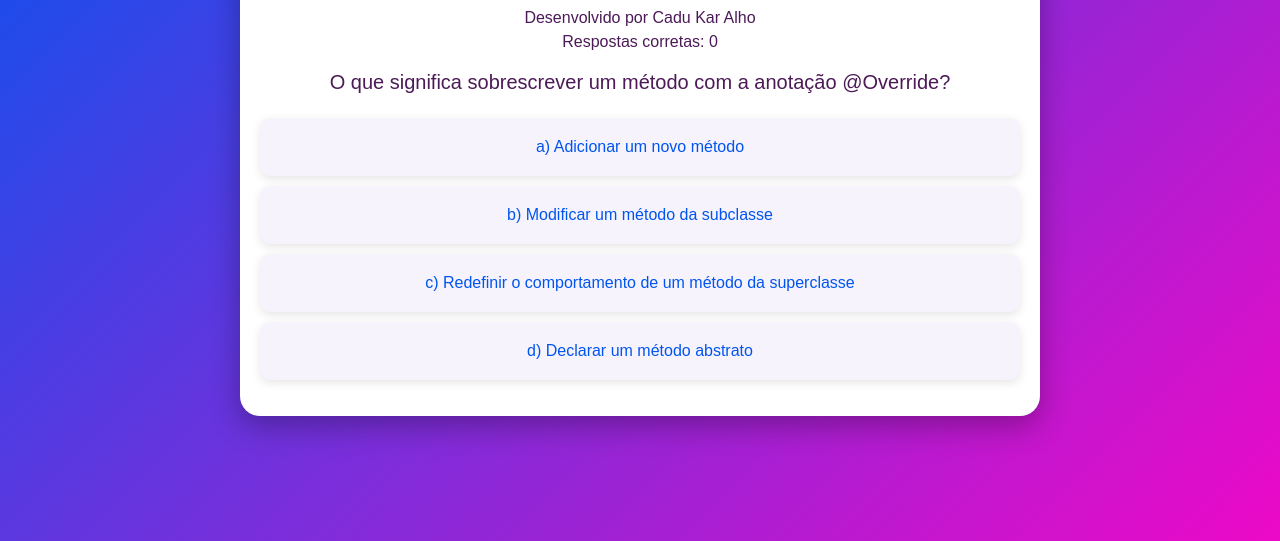
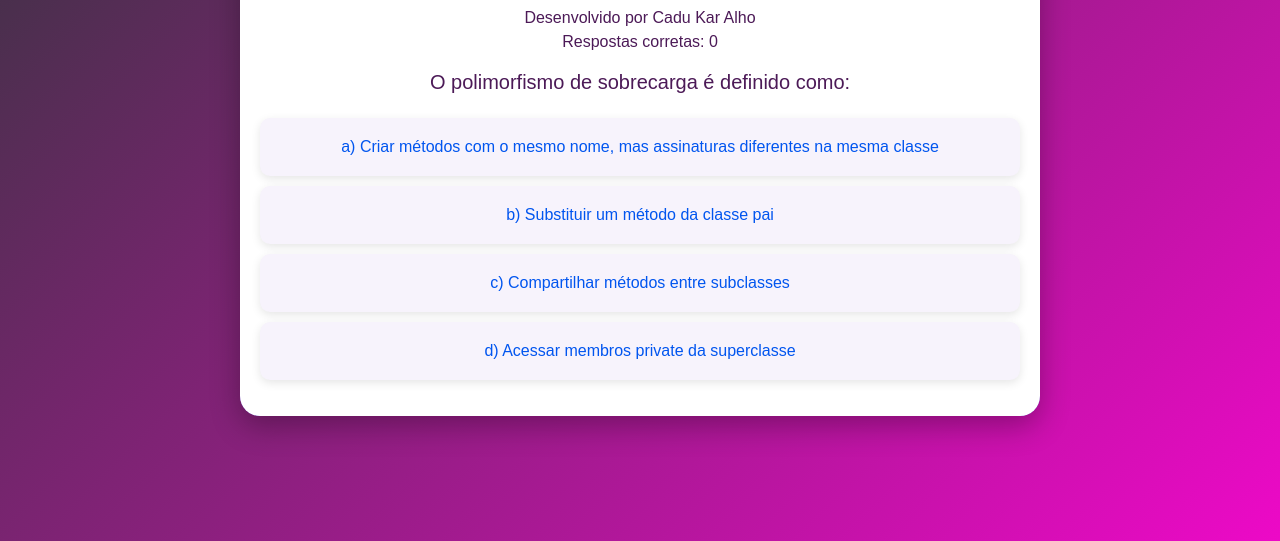
Before and after one commit to HyCadu/Jogo-Orientada-a-Objetos-2, a plain HTML site: page index.html in a window 1280 px wide. Shown: the part 259-800 px from the top of the page. Drawn offline with nearby package versions, Linux system fonts and the light colour scheme.

Commit message:
Update index.html

```diff
--- a/index.html
+++ b/index.html
@@ -8,7 +8,7 @@
     <style>
         body {
             font-family: 'Poppins', sans-serif;
-            background: linear-gradient(135deg, #0155ef, #ed09c7);
+            background: linear-gradient(135deg, #32353b, #ed09c7);
             color: #ffffff;
             min-height: 100vh;
             display: flex;
@@ -129,210 +129,171 @@
         let currentQuestionIndex = 0;
         let correctAnswers = 0;
 
+        //
         const questions = [
+    // Herança e Polimorfismo
     {
         question: "Qual palavra-chave é usada para indicar que uma classe herda de outra em Java?",
+        options: ["inherit", "extends", "super", "implements"],
+        answer: "b"
+    },
+    {
+        question: "Em Java, uma classe só pode herdar diretamente de:",
         options: [
-            "inherit",
-            "extends",
-            "super",
-            "implement"
+            "Quantas classes forem necessárias",
+            "Uma única classe",
+            "Duas classes, se usar interfaces",
+            "Nenhuma classe"
         ],
         answer: "b"
     },
     {
-        question: "Em Java, todas as classes herdam implicitamente de qual classe?",
+        question: "O que significa sobrescrita de métodos (override)?",
         options: [
-            "Object",
-            "Exception",
-            "Throwable",
-            "Super"
+            "Criar um método com o mesmo nome e assinatura de outro na mesma classe",
+            "Modificar um método da superclasse em uma subclasse",
+            "Criar dois métodos com nomes diferentes na mesma classe",
+            "Permitir que métodos com o mesmo nome aceitem diferentes tipos de parâmetros"
+        ],
+        answer: "b"
+    },
+    {
+        question: "O polimorfismo de sobrecarga é definido como:",
+        options: [
+            "Criar métodos com o mesmo nome, mas assinaturas diferentes na mesma classe",
+            "Substituir um método da classe pai",
+            "Compartilhar métodos entre subclasses",
+            "Acessar membros private da superclasse"
         ],
         answer: "a"
     },
+
+    // Interfaces
     {
-        question: "Qual modificador de acesso permite que um atributo seja acessado em subclasses, mas não fora do pacote?",
+        question: "Qual é a palavra-chave usada para declarar uma interface em Java?",
+        options: ["abstract", "implements", "interface", "contract"],
+        answer: "c"
+    },
+    {
+        question: "Quais atributos podem ser definidos dentro de uma interface?",
         options: [
-            "public",
-            "private",
-            "protected",
-            "final"
+            "Privados e variáveis de instância",
+            "Apenas atributos static e final",
+            "Atributos mutáveis",
+            "Nenhum atributo"
+        ],
+        answer: "b"
+    },
+    {
+        question: "Qual das afirmações é verdadeira sobre interfaces?",
+        options: [
+            "Elas podem conter métodos com corpo desde o Java 7",
+            "Uma classe pode implementar várias interfaces",
+            "Interfaces podem herdar classes concretas",
+            "Uma interface só pode ter métodos privados"
+        ],
+        answer: "b"
+    },
+    {
+        question: "Qual palavra-chave é usada para uma classe implementar uma interface?",
+        options: ["extends", "abstract", "implements", "interface"],
+        answer: "c"
+    },
+    {
+        question: "Qual é o modificador padrão dos métodos em uma interface?",
+        options: ["private", "protected", "public", "static"],
+        answer: "c"
+    },
+
+    // Classes Abstratas e Anônimas
+    {
+        question: "Qual das opções descreve uma classe abstrata?",
+        options: [
+            "Uma classe que pode ser instanciada diretamente",
+            "Uma classe que serve como base, mas não pode ser instanciada",
+            "Uma classe que só contém métodos private",
+            "Uma classe que implementa várias interfaces"
+        ],
+        answer: "b"
+    },
+    {
+        question: "Um método abstrato:",
+        options: [
+            "Deve ser implementado na mesma classe",
+            "Pode ter um corpo na classe abstrata",
+            "Não possui corpo e deve ser implementado nas subclasses",
+            "Pode ser private"
         ],
         answer: "c"
     },
     {
-        question: "Qual dos métodos a seguir é herdado da classe Object?",
+        question: "Uma classe anônima pode ser criada para:",
         options: [
-            "compareTo",
-            "equals",
-            "finalize",
-            "Todos os anteriores"
-        ],
-        answer: "d"
-    },
-    {
-        question: "Qual palavra-chave em Java indica que uma classe não pode ser estendida?",
-        options: [
-            "static",
-            "abstract",
-            "final",
-            "sealed"
+            "Estender outra classe",
+            "Implementar uma interface",
+            "Ambas as opções acima",
+            "Nenhuma das anteriores"
         ],
         answer: "c"
     },
     {
-        question: "O que significa sobrescrever um método com a anotação @Override?",
+        question: "Qual é uma característica de classes anônimas?",
         options: [
-            "Adicionar um novo método",
-            "Modificar um método da subclasse",
-            "Redefinir o comportamento de um método da superclasse",
-            "Declarar um método abstrato"
+            "Podem ser instanciadas várias vezes",
+            "Devem implementar todos os métodos da superclasse",
+            "São criadas sem nome e usadas imediatamente",
+            "Só podem implementar interfaces"
         ],
         answer: "c"
     },
     {
-        question: "Qual é a função do método equals na classe Object?",
+        question: "Qual é a palavra-chave para declarar um método abstrato?",
+        options: ["abstract", "void", "static", "final"],
+        answer: "a"
+    },
+
+    // Exceptions
+    {
+        question: "Qual é a classe raiz para todas as exceções em Java?",
+        options: ["Error", "Throwable", "Exception", "RuntimeException"],
+        answer: "b"
+    },
+    {
+        question: "O que o bloco finally faz?",
         options: [
-            "Comparar referências de objetos",
-            "Comparar valores dos atributos de dois objetos",
-            "Comparar endereços de memória de objetos",
-            "Retornar uma representação em string do objeto"
+            "Captura uma exceção lançada no bloco try",
+            "Sempre é executado, independentemente de ocorrer uma exceção",
+            "Declara que um método lança uma exceção",
+            "Lança exceções manualmente"
         ],
         answer: "b"
     },
     {
-        question: "Qual dos modificadores impede que um valor de atributo seja alterado após a atribuição inicial?",
-        options: [
-            "static",
-            "abstract",
-            "final",
-            "private"
-        ],
+        question: "Como declarar que um método pode lançar uma exceção?",
+        options: ["try", "catch", "throws", "throw"],
         answer: "c"
     },
     {
-        question: "O que ocorre ao tentar instanciar uma classe abstrata?",
+        question: "Quais são exemplos de exceções verificadas (checked)?",
         options: [
-            "O código compila normalmente",
-            "Uma exceção é lançada em tempo de execução",
-            "Erro de compilação",
-            "A instância é criada sem erros"
-        ],
-        answer: "c"
-    },
-    {
-        question: "Em qual situação é usado o bloco finally em Java?",
-        options: [
-            "Quando uma exceção é capturada",
-            "Para garantir que um código seja executado sempre, independentemente de ocorrer uma exceção",
-            "Para lançar uma exceção",
-            "Para inicializar variáveis"
+            "NullPointerException, ArrayIndexOutOfBoundsException",
+            "IOException, SQLException",
+            "ArithmeticException, ClassCastException",
+            "OutOfMemoryError, StackOverflowError"
         ],
         answer: "b"
     },
     {
-        question: "Qual das opções define corretamente o que é uma interface em Java?",
+        question: "O que significa lançar uma exceção com throw?",
         options: [
-            "Uma classe com métodos apenas privados",
-            "Um tipo de classe abstrata",
-            "Um contrato que define métodos abstratos que as classes devem implementar",
-            "Um conjunto de métodos concretos que uma classe deve herdar"
-        ],
-        answer: "c"
-    },
-    {
-        question: "Qual palavra-chave indica que um método pode lançar uma exceção?",
-        options: [
-            "throw",
-            "throws",
-            "try",
-            "catch"
-        ],
-        answer: "b"
-    },
-    {
-        question: "Qual operador é usado para verificar se duas variáveis referenciam o mesmo objeto na memória?",
-        options: [
-            "equals",
-            "==",
-            "!=",
-            "instanceof"
-        ],
-        answer: "b"
-    },
-    {
-        question: "Qual palavra-chave é usada para definir uma classe que não pode ser instanciada diretamente?",
-        options: [
-            "interface",
-            "abstract",
-            "final",
-            "static"
-        ],
-        answer: "b"
-    },
-    {
-        question: "O que acontece quando um método da superclasse é declarado final?",
-        options: [
-            "O método não pode ser chamado",
-            "O método não pode ser sobrescrito em subclasses",
-            "O método é acessível apenas dentro do pacote",
-            "O método não pode lançar exceções"
-        ],
-        answer: "b"
-    },
-    {
-        question: "Qual o papel do modificador protected em uma classe?",
-        options: [
-            "Restringir acesso apenas ao pacote",
-            "Permitir acesso apenas dentro da classe",
-            "Permitir acesso apenas para classes filhas e dentro do pacote",
-            "Permitir acesso de qualquer classe"
-        ],
-        answer: "c"
-    },
-    {
-        question: "Em Java, uma classe pode herdar de quantas outras classes ao mesmo tempo?",
-        options: [
-            "Uma",
-            "Duas",
-            "Quantas forem necessárias",
-            "Depende do modificador de acesso"
-        ],
-        answer: "a"
-    },
-    {
-        question: "Em uma interface, qual é o modificador de acesso padrão dos métodos?",
-        options: [
-            "private",
-            "protected",
-            "public",
-            "static"
-        ],
-        answer: "c"
-    },
-    {
-        question: "Qual das seguintes classes faz parte da hierarquia de exceções em Java?",
-        options: [
-            "Object",
-            "Throwable",
-            "System",
-            "String"
-        ],
-        answer: "b"
-    },
-    {
-        question: "Qual bloco é opcional no tratamento de exceções em Java?",
-        options: [
-            "try",
-            "catch",
-            "finally",
-            "throws"
+            "Declarar que o método pode lançar uma exceção",
+            "Capturar uma exceção",
+            "Criar e lançar uma exceção em tempo de execução",
+            "Finalizar a execução do programa"
         ],
         answer: "c"
     }
 ];
-
-
         function shuffleArray(array) {
             for (let i = array.length - 1; i > 0; i--) {
                 const j = Math.floor(Math.random() * (i + 1));
```
